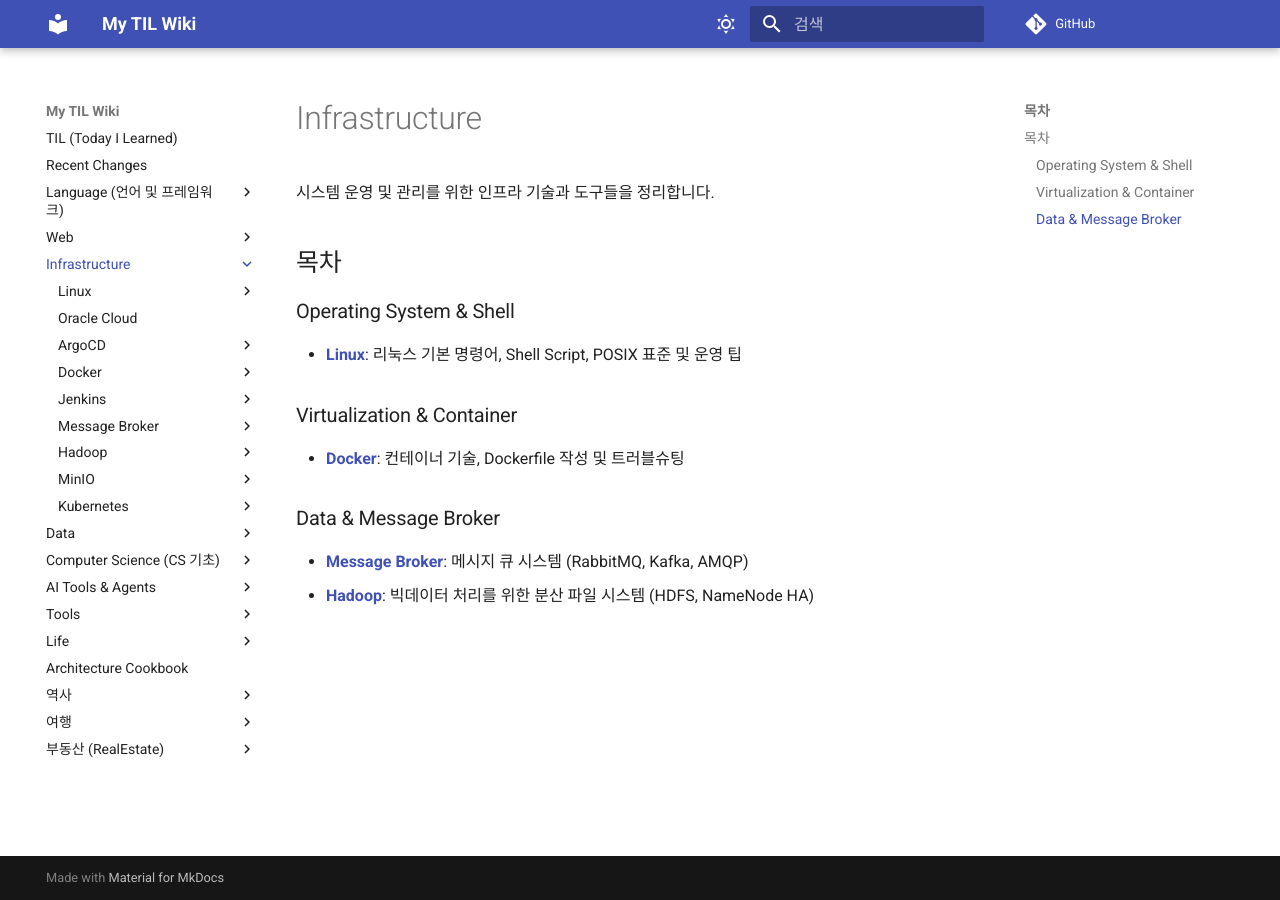
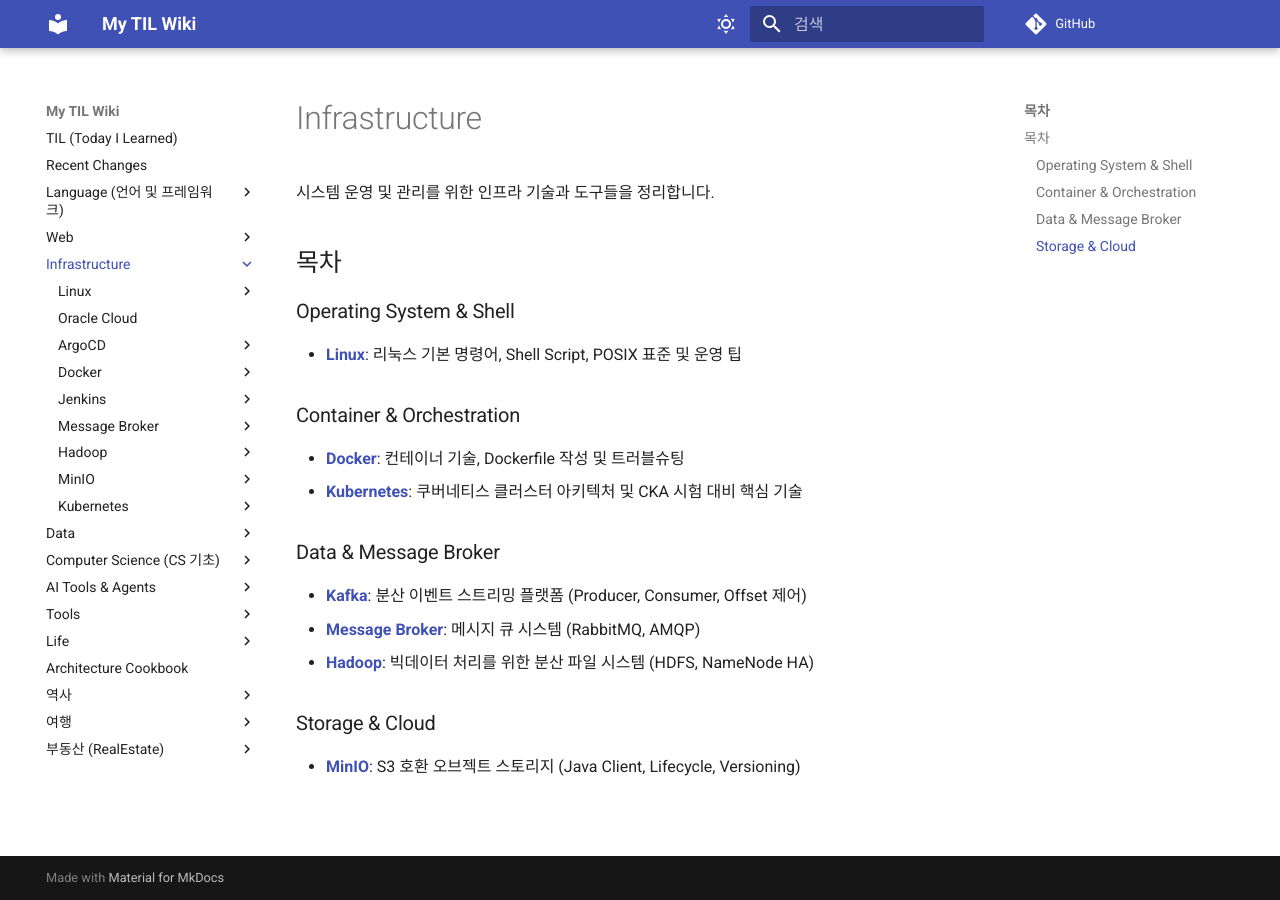
Before and after one commit to DevDooly/TIL, an MkDocs documentation site: the page built from docs/Infrastructure/README.md, in a window 1280 px wide. Built offline with MkDocs 1.6.1 and Material for MkDocs 9.7.7, drawn with Linux system fonts in a browser that asks for light colours; comment, search, counter and statistics services are not loaded.

Commit message:
docs: Infrastructure 메인 목차 업데이트 (Kubernetes, Kafka, MinIO 추가)

```diff
--- a/docs/Infrastructure/README.md
+++ b/docs/Infrastructure/README.md
@@ -7,9 +7,14 @@
 ### Operating System & Shell
 * **[Linux](Linux/README.md)**: 리눅스 기본 명령어, Shell Script, POSIX 표준 및 운영 팁
 
-### Virtualization & Container
+### Container & Orchestration
 * **[Docker](Docker/README.md)**: 컨테이너 기술, Dockerfile 작성 및 트러블슈팅
+* **[Kubernetes](Kubernetes/README.md)**: 쿠버네티스 클러스터 아키텍처 및 CKA 시험 대비 핵심 기술
 
 ### Data & Message Broker
-* **[Message Broker](MessageBroker/README.md)**: 메시지 큐 시스템 (RabbitMQ, Kafka, AMQP)
+* **[Kafka](MessageBroker/Kafka/README.md)**: 분산 이벤트 스트리밍 플랫폼 (Producer, Consumer, Offset 제어)
+* **[Message Broker](MessageBroker/README.md)**: 메시지 큐 시스템 (RabbitMQ, AMQP)
 * **[Hadoop](Hadoop/README.md)**: 빅데이터 처리를 위한 분산 파일 시스템 (HDFS, NameNode HA)
+
+### Storage & Cloud
+* **[MinIO](MinIO/README.md)**: S3 호환 오브젝트 스토리지 (Java Client, Lifecycle, Versioning)
```
